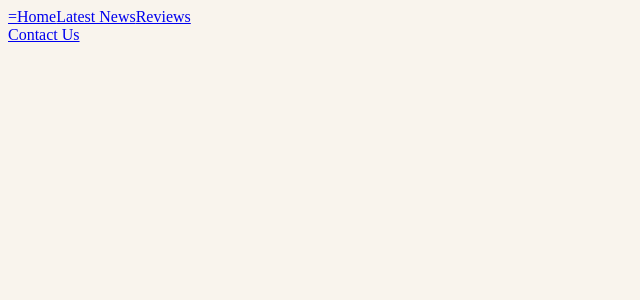
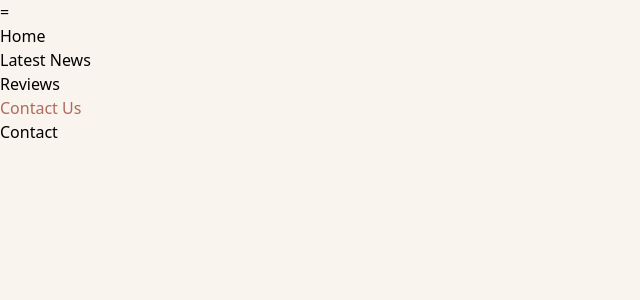
Before and after one commit to MartynasGit/cherry_task-3, a Nuxt app: page /contact in a window 1280 px wide. Shown: the top 300 px of the page, without its empty margins (0-640 px from the left). Built offline with nearby package versions, Linux system fonts and the light colour scheme.

Commit message:
Added missing vue files: contact reviews. Added tailwind css module to application.

```diff
--- a/layouts/default.vue
+++ b/layouts/default.vue
@@ -4,9 +4,17 @@
             <nav>
                 <div>
                     <NuxtLink to="/">=</NuxtLink>
-                    <NuxtLink to="/">Home</NuxtLink>
-                    <NuxtLink to="/latest-news">Latest News</NuxtLink>
-                    <NuxtLink to="/reviews">Reviews</NuxtLink>
+                    <ul>
+                        <li>
+                            <NuxtLink to="/">Home</NuxtLink>
+                        </li>
+                        <li>
+                            <NuxtLink to="/latest-news">Latest News</NuxtLink>
+                        </li>
+                        <li>
+                            <NuxtLink to="/reviews">Reviews</NuxtLink>
+                        </li>
+                    </ul>
                 </div>
                 <div>
                     <NuxtLink to="/contact">Contact Us</NuxtLink>
--- a/nuxt.config.ts
+++ b/nuxt.config.ts
@@ -1,4 +1,5 @@
 // https://nuxt.com/docs/api/configuration/nuxt-config
 export default defineNuxtConfig({
-css: ['~/assets/css/styles.css']
-})
+  css: ["~/assets/css/styles.css"],
+  modules: ["@nuxtjs/tailwindcss"],
+});
--- a/package.json
+++ b/package.json
@@ -8,6 +8,7 @@
     "postinstall": "nuxt prepare"
   },
   "devDependencies": {
+    "@nuxtjs/tailwindcss": "^6.1.3",
     "nuxt": "3.0.0"
   }
 }
--- /dev/null
+++ b/pages/contact.vue
@@ -0,0 +1,13 @@
+<template>
+    <div>
+        <h2>Contact</h2>
+    </div>
+</template>
+
+<script setup>
+
+</script>
+
+<style scoped>
+
+</style>
--- /dev/null
+++ b/pages/reviews.vue
@@ -0,0 +1,13 @@
+<template>
+    <div>
+        <h2>Reviews</h2>
+    </div>
+</template>
+
+<script setup>
+
+</script>
+
+<style scoped>
+
+</style>
```
Also changed, not shown: 1 other file (tests, documents, lock files or other folders).
